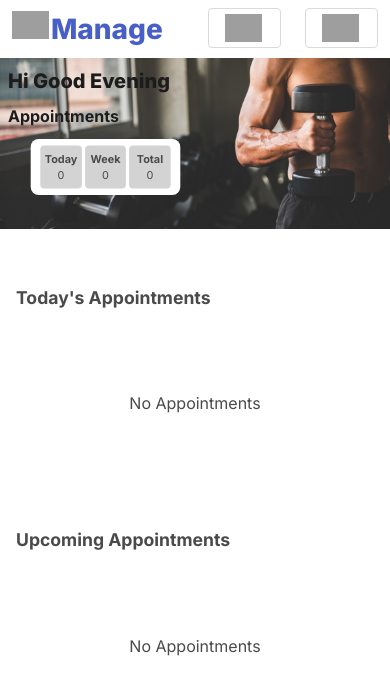
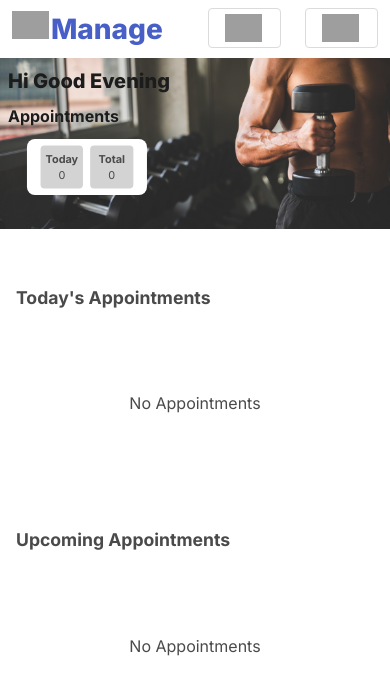
Before and after one commit to HariHaraSudhan-H/g_manage, a React (Create React App) app: page / in a window 390 px wide. Shown: the top 694 px of the page. Built offline with nearby package versions, Linux system fonts and the light colour scheme; grey boxes are pictures that could not be loaded.

Commit message:
Updated Status Bar

```diff
--- a/src/Pages/Home.js
+++ b/src/Pages/Home.js
@@ -26,10 +26,10 @@ const Home = (props) => {
               <h2>Today</h2>
               <span>{props.todayAppointments.length}</span>
             </span>
-            <span>
+            {/* <span>
               <h2>Week</h2>
               <span>{props.upcomingAppointments.length}</span>
-            </span>
+            </span> */}
             <span>
               <h2>Total</h2>
               <span>
--- a/src/Styles/main.module.css
+++ b/src/Styles/main.module.css
@@ -21,7 +21,7 @@
 .appointmentStatus {
   background-color: white;
   display: flex;
-  width: 25%;
+  width: 15%;
   justify-content: space-evenly;
   margin: 1rem;
   padding: 0.5rem;
@@ -36,7 +36,7 @@
 
 .appointmentStatus > span {
   display: flex;
-  width: 30%;
+  width: 40%;
   flex-direction: column;
   align-items: center;
   justify-content: center;
@@ -251,7 +251,7 @@ select {
   }
 
   .appointmentStatus{
-    width: 30%;
+    width: 20%;
   }
 }
 
@@ -271,7 +271,7 @@ select {
   }
   .appointmentStatus{
     transform: scale(0.9);
-    width: 35%;
+    width: 30%;
   }
 }
 
@@ -289,7 +289,7 @@ select {
     left: 13%;
   }
   .appointmentStatus{
-    width: 50%;
+    width: 25%;
   }
 }
 @media screen and (max-width:700px){
@@ -303,6 +303,10 @@ select {
   }
   .userInfoContainer{
     font-size: 0.9rem;
+  }
+
+  .appointmentStatus{
+    width: 30%;
   }
 }
 @media screen and (max-width: 500px) {
@@ -334,7 +338,7 @@ select {
   }
   .appointmentStatus{
     transform: scale(0.8);
-    width: 50%;
+    width: 40%;
     margin: 0.25rem;
     height: 70px;
   }
```
